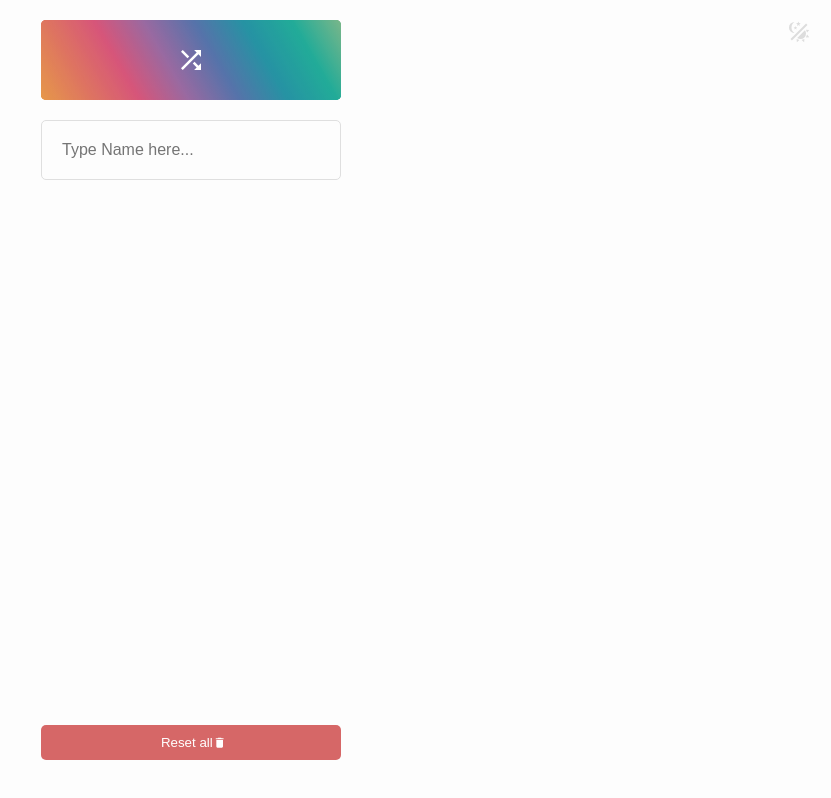
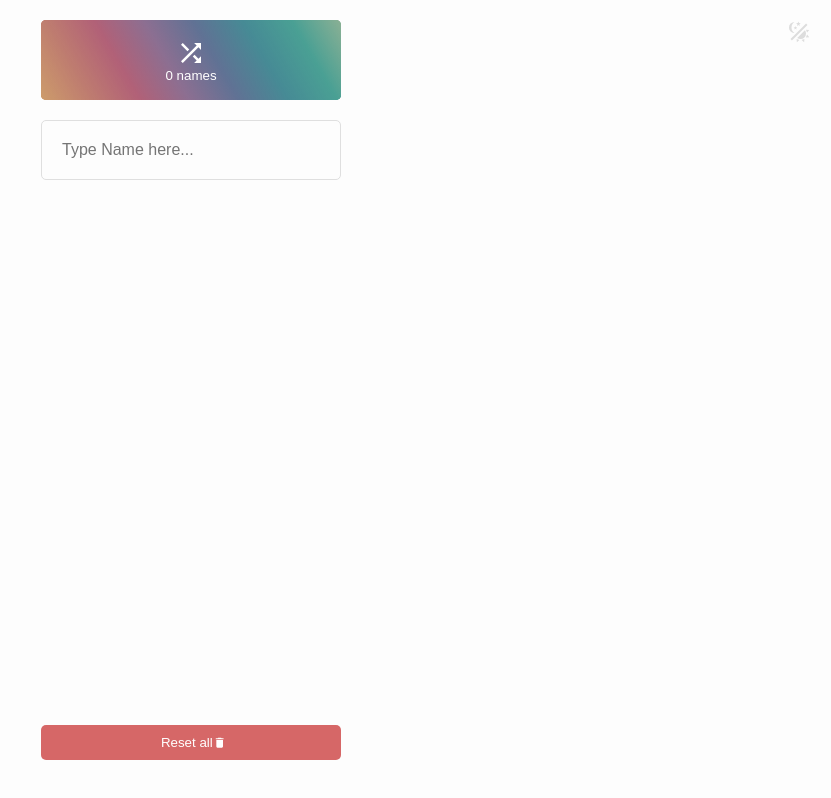
Before and after one commit to mvosz/another-standup-order, an Angular app: page / in a window 1280 px wide. Shown: the whole page, without its empty margins (449-1280 px from the left). Built offline with nearby package versions, Linux system fonts and the light colour scheme.

Commit message:
add names count info

```diff
--- a/src/app/app.component.html
+++ b/src/app/app.component.html
@@ -2,7 +2,7 @@
   <div class="flex">
     <div class="flex-container">
 
-      <app-randomize (randomize)="onRandomize()"></app-randomize>
+      <app-randomize [names]="listNames" (randomize)="onRandomize()"></app-randomize>
 
       <app-add (addName)="onAdd($event, 'top')"></app-add>
 
--- a/src/app/randomize/randomize.component.css
+++ b/src/app/randomize/randomize.component.css
@@ -28,6 +28,7 @@
   transition: all 300ms ease-in-out;
   position: relative;
   filter: saturate(0.8);
+  flex-direction: column;
 }
 
 .randomize__button:before,
@@ -72,3 +73,8 @@
   height: 30px;
   width: 30px;
 }
+
+.randomize__button:disabled {
+  filter: grayscale(0.5);
+  pointer-events: none;
+}
--- a/src/app/randomize/randomize.component.html
+++ b/src/app/randomize/randomize.component.html
@@ -1,6 +1,7 @@
 <button
   class="randomize__button"
   type="button"
+  [disabled]="!names || names.length === 0"
   (click)="onRandomize()"
 >
   <div class="randomize__icon">
@@ -21,4 +22,7 @@
       />
     </svg>
   </div>
+  <div>
+  {{names.length}} {{names.length === 1 ? 'name' : 'names'}}
+  </div>
 </button>
--- a/src/app/randomize/randomize.component.ts
+++ b/src/app/randomize/randomize.component.ts
@@ -1,4 +1,4 @@
-import { Component, EventEmitter, Output } from '@angular/core';
+import { Component, EventEmitter, Output, Input } from '@angular/core';
 
 @Component({
   selector: 'app-randomize',
@@ -6,6 +6,7 @@ import { Component, EventEmitter, Output } from '@angular/core';
   styleUrls: ['./randomize.component.css']
 })
 export class RandomizeComponent {
+  @Input() names: string[] = [];
   @Output() randomize: EventEmitter<any> = new EventEmitter();
 
   onRandomize(): void {
```
